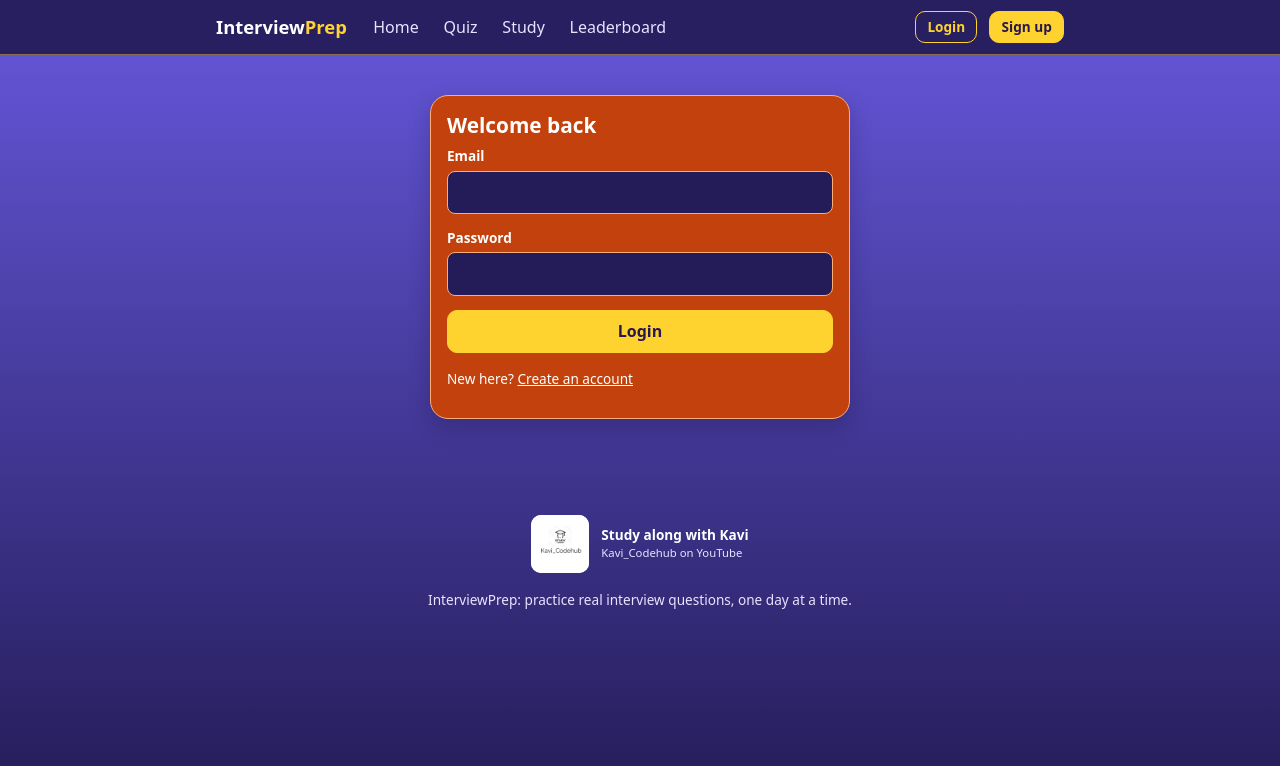
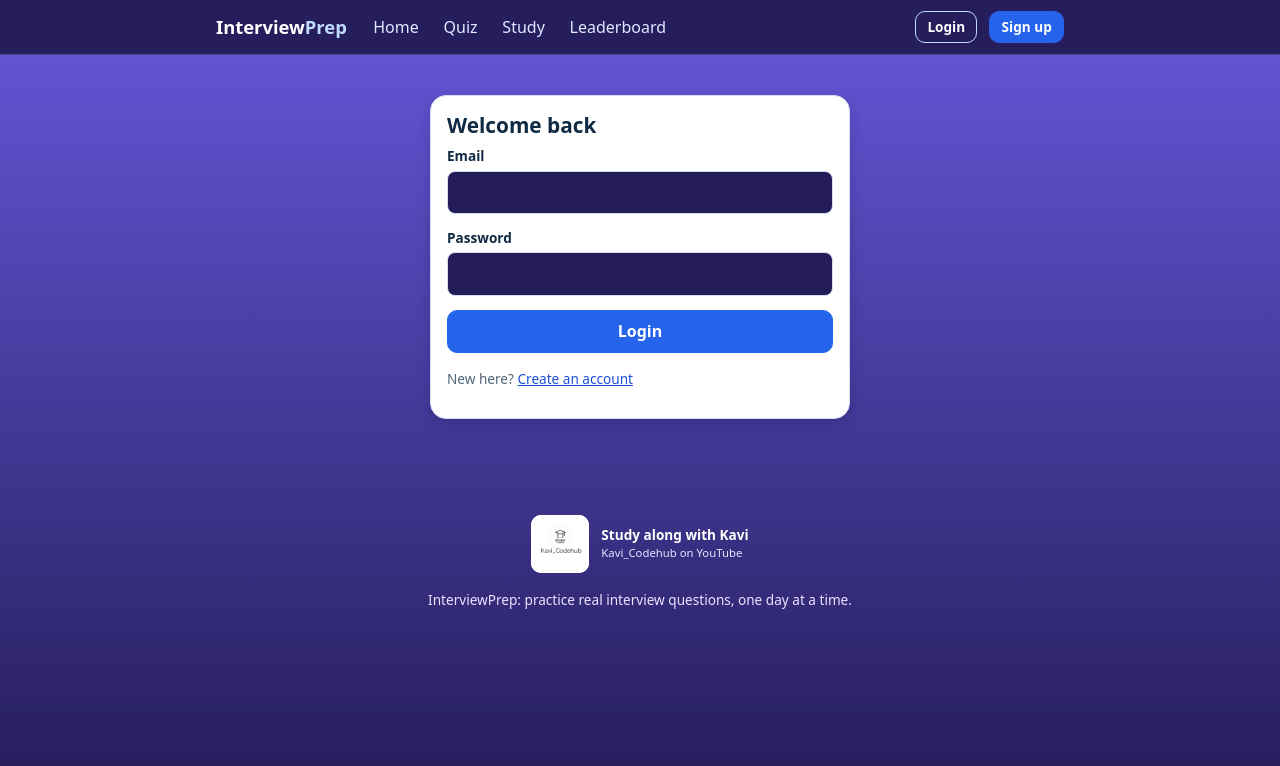
Before and after one commit to KaviBakiyalakshmi/interview-prep-frontend, a React (Vite) app: page /login in a window 1280 px wide. Shown: the top 766 px of the page. Built offline with nearby package versions, Linux system fonts and the light colour scheme; no server answers.

Commit message:
Replace orange panels with blue and white theme
Co-authored-by: Copilot <223556219+Copilot@users.noreply.github.com>

```diff
--- a/index.html
+++ b/index.html
@@ -3,7 +3,7 @@
   <head>
     <meta charset="UTF-8" />
     <meta name="viewport" content="width=device-width, initial-scale=1" />
-    <meta name="theme-color" content="#6254d8" />
+    <meta name="theme-color" content="#2563eb" />
     <meta name="description" content="Study along with Kavi: practice Java and Spring Boot interview questions." />
     <link rel="manifest" href="/manifest.webmanifest" />
     <link rel="icon" type="image/png" href="/icon-192.png" />
--- a/src/styles.css
+++ b/src/styles.css
@@ -1,19 +1,19 @@
 :root {
   --bg: #241c58;
-  --surface: #c2410c;
+  --surface: #ffffff;
   --text: #ffffff;
   --muted: #e8e3ff;
-  --border: #ffad76;
-  --primary: #ffd32f;
-  --primary-text: #27194f;
-  --accent: #ffd32f;
-  --card-text: #ffffff;
+  --border: #d2deed;
+  --primary: #2563eb;
+  --primary-text: #ffffff;
+  --accent: #2563eb;
+  --card-text: #102a43;
   --good: #14532d;
   --good-bg: #bbf7d0;
   --bad: #991b1b;
   --bad-bg: #fee2e2;
-  --radius: 18px;
-  --shadow: 0 8px 22px rgba(15, 10, 52, 0.22);
+  --radius: 16px;
+  --shadow: 0 4px 14px rgba(15, 10, 52, 0.16);
   color-scheme: dark;
 }
 
@@ -52,16 +52,17 @@ p { margin: 0 0 0.75rem; }
 .stack > * + * { margin-top: 1rem; }
 
 /* header */
-.site-header { background: rgba(36, 28, 88, 0.94); border-bottom: 1px solid rgba(255, 211, 47, 0.45); position: sticky; top: 0; z-index: 10; }
+.site-header { background: rgba(36, 28, 88, 0.96); border-bottom: 1px solid rgba(255, 255, 255, 0.2); position: sticky; top: 0; z-index: 10; }
 .site-header .inner { max-width: 880px; margin: 0 auto; padding: 0.6rem 1rem; display: flex; align-items: center; gap: 1rem; flex-wrap: wrap; }
 .brand { font-weight: 800; font-size: 1.15rem; color: var(--text); }
-.brand span { color: var(--primary); }
+.brand span { color: #bfdbfe; }
 .nav { display: flex; gap: 0.25rem; flex-wrap: wrap; flex: 1; }
-.nav a { padding: 0.35rem 0.65rem; border-radius: 8px; color: var(--muted); font-weight: 500; }
-.nav a.active, .nav a:hover { background: rgba(255, 255, 255, 0.12); color: var(--text); text-decoration: none; }
+.nav a { padding: 0.35rem 0.65rem; border-radius: 8px; color: #e0e7ff; font-weight: 500; }
+.nav a.active, .nav a:hover { background: rgba(255, 255, 255, 0.12); color: #ffffff; text-decoration: none; }
+.site-header .btn.ghost { color: #ffffff; border-color: #bfdbfe; }
 .site-footer { text-align: center; color: var(--muted); font-size: 0.85rem; padding: 1.5rem 1rem 2.5rem; }
 .site-footer p { margin: 0.75rem 0 0; }
-.channel-link { display: inline-flex; align-items: center; gap: 0.75rem; color: var(--text); text-align: left; }
+.channel-link { display: inline-flex; align-items: center; gap: 0.75rem; color: #ffffff; text-align: left; }
 .channel-link:hover { color: var(--primary); text-decoration: none; }
 .channel-link img { width: 58px; height: 58px; object-fit: contain; border-radius: 10px; background: #fff; }
 .channel-link span, .channel-link small { display: block; }
@@ -69,13 +70,13 @@ p { margin: 0 0 0.75rem; }
 
 /* cards + forms */
 .card { background: var(--surface); color: var(--card-text); border: 1px solid var(--border); border-radius: var(--radius); padding: 1rem; box-shadow: var(--shadow); margin-bottom: 0.9rem; }
-.card .muted { color: #ffffff; }
-.card a { color: var(--card-text); text-decoration: underline; }
+.card .muted { color: #52657a; }
+.card a { color: #1d4ed8; text-decoration: underline; }
 .card a.btn { text-decoration: none; }
-.card .btn.ghost { color: var(--card-text); border-color: var(--card-text); }
-.card .chip { color: var(--card-text); border-color: var(--card-text); }
+.card .btn.ghost { color: var(--primary); border-color: var(--primary); }
+.card .chip { color: var(--primary); border-color: var(--primary); }
 .hero { padding: 1.5rem 0 1rem; }
-.hero h1 { color: var(--primary); }
+.hero h1 { color: #ffffff; }
 .hero p { color: var(--muted); font-size: 1.05rem; max-width: 640px; }
 label { display: block; font-size: 0.85rem; font-weight: 600; margin-bottom: 0.25rem; }
 input, select, textarea {
@@ -111,18 +112,18 @@ textarea { min-height: 90px; resize: vertical; }
 .options { list-style: none; padding: 0; margin: 0 0 0.75rem; display: grid; gap: 0.5rem; }
 .option {
   display: flex; gap: 0.65rem; align-items: flex-start; text-align: left; width: 100%;
-  padding: 0.65rem 0.8rem; border: 1px solid rgba(255, 255, 255, 0.55); border-radius: 10px;
-  background: rgba(0, 0, 0, 0.12); color: var(--card-text); font: inherit;
+  padding: 0.65rem 0.8rem; border: 1px solid var(--border); border-radius: 10px;
+  background: #ffffff; color: var(--card-text); font: inherit;
 }
 button.option { cursor: pointer; }
 button.option:hover:not(:disabled) { border-color: var(--primary); }
 .option.selected { border-color: var(--primary); box-shadow: 0 0 0 1px var(--primary); }
 .option.correct { background: #17653d; border-color: #82e1a9; color: #ffffff; }
 .option.wrong { background: #8e2638; border-color: #ff9ca8; color: #ffffff; }
-.letter { flex: none; width: 1.6rem; height: 1.6rem; border-radius: 50%; display: inline-flex; align-items: center; justify-content: center; font-size: 0.8rem; font-weight: 700; background: var(--bg); border: 1px solid var(--border); }
+.letter { flex: none; width: 1.6rem; height: 1.6rem; border-radius: 50%; display: inline-flex; align-items: center; justify-content: center; font-size: 0.8rem; font-weight: 700; background: var(--bg); color: #ffffff; border: 1px solid var(--border); }
 .tag { margin-left: auto; font-size: 0.75rem; font-weight: 700; white-space: nowrap; }
 
-.explanation { background: var(--bg); color: var(--text); border-radius: 10px; padding: 0.75rem; margin-top: 0.5rem; }
+.explanation { background: #eff6ff; color: var(--card-text); border-radius: 10px; padding: 0.75rem; margin-top: 0.5rem; }
 .tabs { display: flex; gap: 0.35rem; margin-bottom: 0.5rem; }
 .tab { border: 1px solid var(--border); background: transparent; color: var(--muted); border-radius: 999px; padding: 0.15rem 0.7rem; font: inherit; font-size: 0.8rem; cursor: pointer; }
 .tab.active { background: var(--primary); border-color: var(--primary); color: var(--primary-text); }
@@ -157,7 +158,7 @@ th { font-size: 0.8rem; color: var(--muted); font-weight: 600; }
 .question p:last-child { margin-bottom: 0; }
 pre.code {
   margin: 0.5rem 0; padding: 0.75rem; overflow-x: auto; border-radius: 8px;
-  background: var(--bg); border: 1px solid var(--border); color: var(--text);
+  background: #eff6ff; border: 1px solid var(--border); color: var(--card-text);
   font-family: ui-monospace, SFMono-Regular, Menlo, Consolas, monospace; font-size: 0.85rem; line-height: 1.45;
 }
 pre.code code { font-family: inherit; white-space: pre; }
```
Also changed, not shown: public/manifest.webmanifest.
